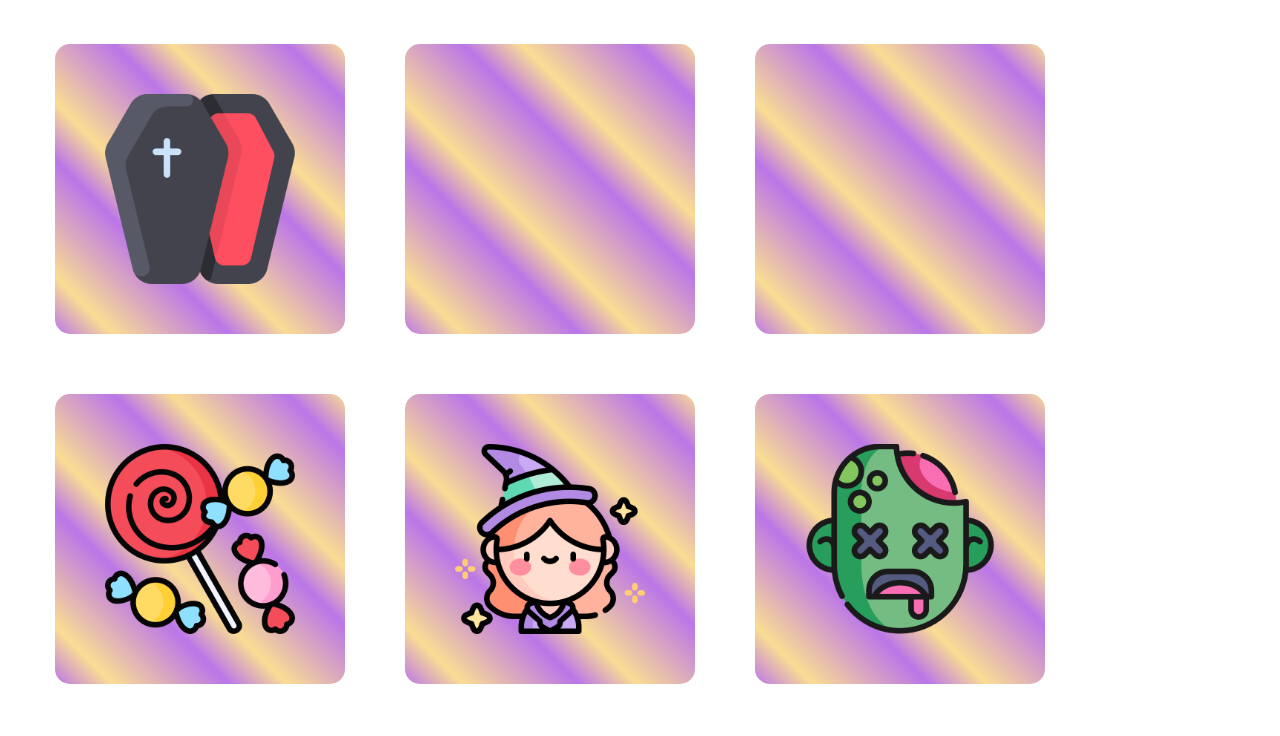
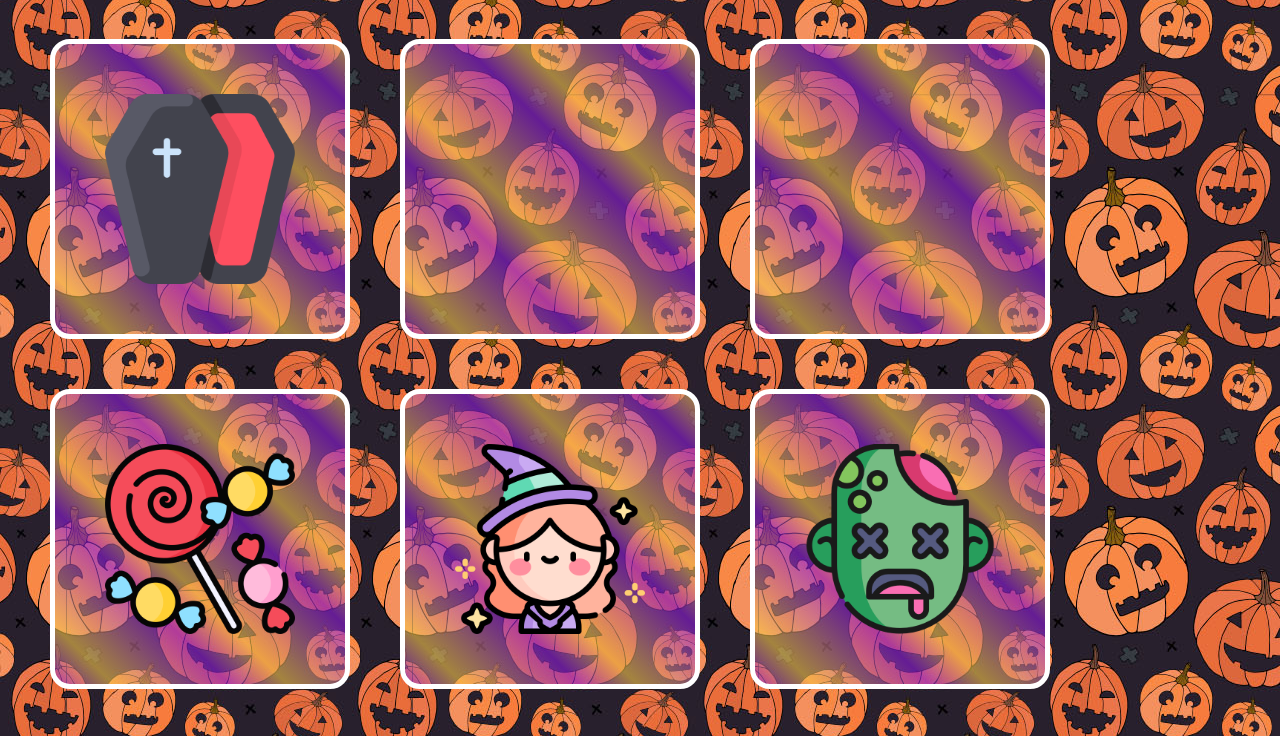
Before and after one commit to Dianom23/Helloween, a plain HTML site: page index.html in a window 1280 px wide. Shown: the part 164-900 px from the top of the page. Drawn offline with Linux system fonts and the light colour scheme; the site is published under a folder, as on GitHub Pages, so addresses that start at the root find nothing.

Commit message:
Update style.css

```diff
--- a/style.css
+++ b/style.css
@@ -10,10 +10,10 @@
 }
 
 html{
-    cursor: url(/img/cursor.png), auto;
+    cursor: url(img/cursor.png), auto;
 }
 body{
-    background-image: url(/img/Halloween-Pumpkin-Pattern.jpg);
+    background-image: url(img/Halloween-Pumpkin-Pattern.jpg);
     padding-top: 50px;
     background-attachment: fixed;
 }
```
